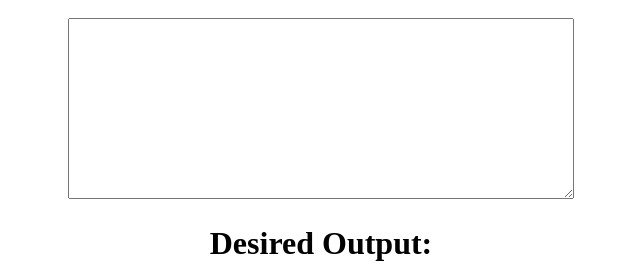
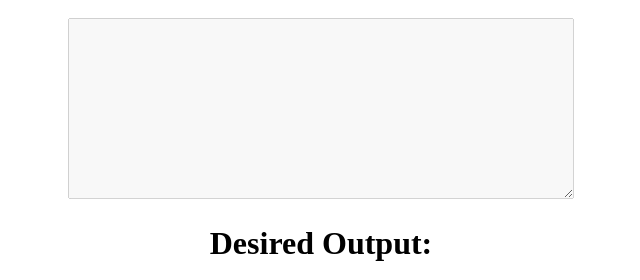
Before and after one commit to jncraton/ice, a website: page www/student.html in a window 1280 px wide. Shown: the part 489-769 px from the top of the page, without its empty margins (319-959 px from the left). Drawn offline with Linux system fonts and the light colour scheme.

Commit message:
Disable code output textarea so that code output cant be edited to match desired output

```diff
--- a/www/student.html
+++ b/www/student.html
@@ -26,7 +26,7 @@
           <button id="end-button" disabled>End</button>
           <p id="time-displayed"></p>
           <h1>Code Output:</h1>
-          <textarea id="code-output"></textarea>
+          <textarea id="code-output" disabled></textarea>
           <h1>Desired Output:</h1>
           <textarea id="target-text" disabled></textarea>
         </div>
```
